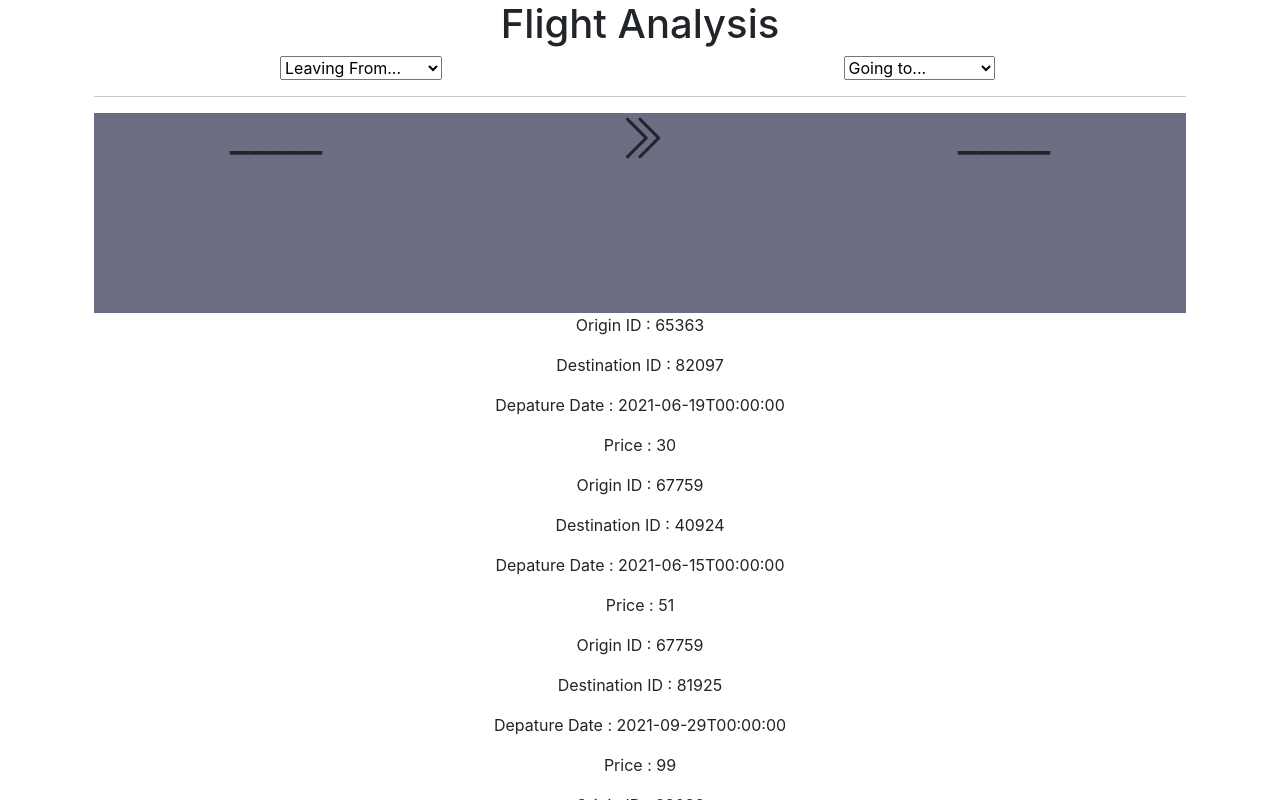
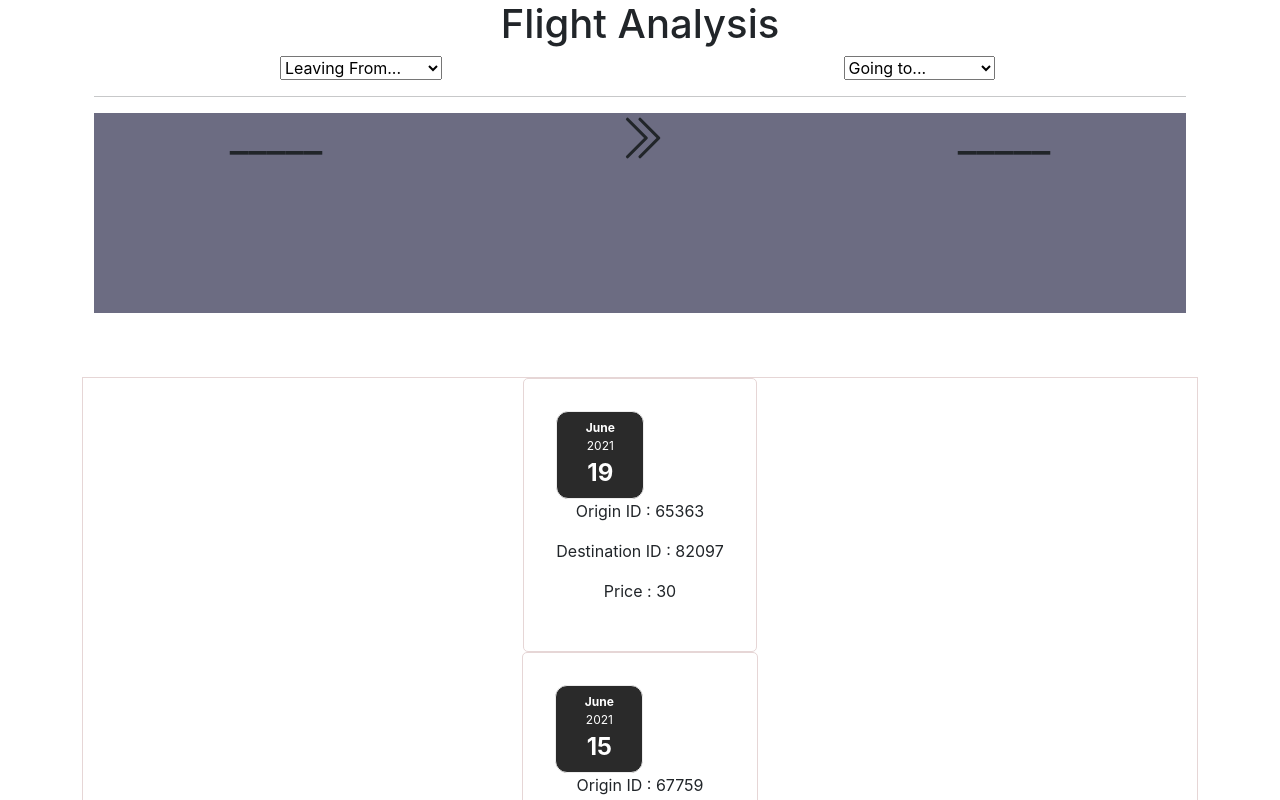
Before and after one commit to PyaeNaing/Mthree-Cap-Stone, a React (Create React App) app in the folder client/: page / in a window 1280 px wide. Shown: the top 800 px of the page. Built offline with nearby package versions, Linux system fonts and the light colour scheme; the HTML template or start-up script is replaced by a standard one.

Commit message:
date css :D

```diff
--- /dev/null
+++ b/client/src/components/FlightDate.css
@@ -0,0 +1,26 @@
+.flight-date {
+    display: flex;
+    flex-direction: column;
+    width: 5.5rem;
+    height: 5.5rem;
+    border: 1px solid #ececec;
+    background-color: #2a2a2a;
+    color: white;
+    border-radius: 12px;
+    align-items: center;
+    justify-content: center;
+  }
+
+  .flight-date__month {
+    font-size: 0.75rem;
+    font-weight: bold;
+  }
+
+  .flight-date__year {
+    font-size: 0.75rem;
+  }
+
+  .flight-date__day {
+    font-size: 1.5rem;
+    font-weight: bold;
+  }
--- /dev/null
+++ b/client/src/components/FlightDate.js
@@ -0,0 +1,19 @@
+import React from 'react';
+
+import './FlightDate.css';
+
+const ExpenseDate = (props) => {
+  const month = props.date.toLocaleString('en-US', { month: 'long' });
+  const day = props.date.toLocaleString('en-US', { day: '2-digit' });
+  const year = props.date.getFullYear();
+
+  return (
+    <div className='flight-date'>
+      <div className='flight-date__month'>{month}</div>
+      <div className='flight-date__year'>{year}</div>
+      <div className='flight-date__day'>{day}</div>
+    </div>
+  );
+};
+
+export default ExpenseDate;
--- a/client/src/components/FlightItem.js
+++ b/client/src/components/FlightItem.js
@@ -1,15 +1,16 @@
-import React from 'react'
-import '../css/flightItem.css'
+import React from 'react';
+import FlightDate from './FlightDate'
+import '../css/FlightItem.css';
 
 const FlightItem = (props) =>{
-    console.log(props)
+
     return(
-        <div className="fs-result">
+        <div className="fs-offer">
             <div className="fs-offer-col">
                 {/* <p> ID : {props.key} </p> */}
+                <FlightDate date={new Date(props.DepartureDate)}/>
                 <p> Origin ID : {props.OriginId}</p>
                 <p> Destination ID : {props.DestinationId}</p>
-                <p> Depature Date : {props.DepartureDate}</p>
                 <p>Price : {props.MinPrice}</p>
 
             </div>
--- a/client/src/components/FlightTable.js
+++ b/client/src/components/FlightTable.js
@@ -1,5 +1,7 @@
 import React, {useState,useEffect} from 'react'
 import FlightItem from './FlightItem';
+import '../css/FlightItem.css'
+
 const FlightTable = () => {
 
         const[data, setData] = useState([]);
@@ -29,7 +31,7 @@ const FlightTable = () => {
           console.log()
 
     return(
-        <div>
+        <div className='fs-results'>
             {data.map(item => (
                 <FlightItem
                 key={item.QuoteId}
--- a/client/src/css/flightItem.css
+++ b/client/src/css/flightItem.css
@@ -1,13 +1,24 @@
-
-.fs-offers {
-    display: flex;
-    flex-direction: column;
-    flex-grow: 1;
-    overflow: auto;
-    margin-top: 64px;
+.fs-offer {
+    /* display: flex; */
+    justify-content: space-between;
+    margin: auto;
+    padding: 32px;
+    border: 1px solid #e6d6d6;
+    border-radius: 5px;
+    flex-shrink: 0;
 }
 
 .fs-offer-col {
     display: flex;
     flex-direction: column;
 }
+
+.fs-results {
+    display: flex;
+    flex-direction: column;
+    flex-grow: 1;
+    overflow: auto;
+    margin-top: 64px;
+    border: 1px solid #e6d6d6;
+
+}
--- a/client/src/pages/HomePage.js
+++ b/client/src/pages/HomePage.js
@@ -12,6 +12,7 @@ class HomePage extends Component{
 
                 {/* Drop Down Selects to fetch compiled data */}
                 <FlightForm/>
+
                 <FlightTable/>
             </div>
         )
```
Also changed, not shown: 1 other file (tests, documents, lock files or other folders).
